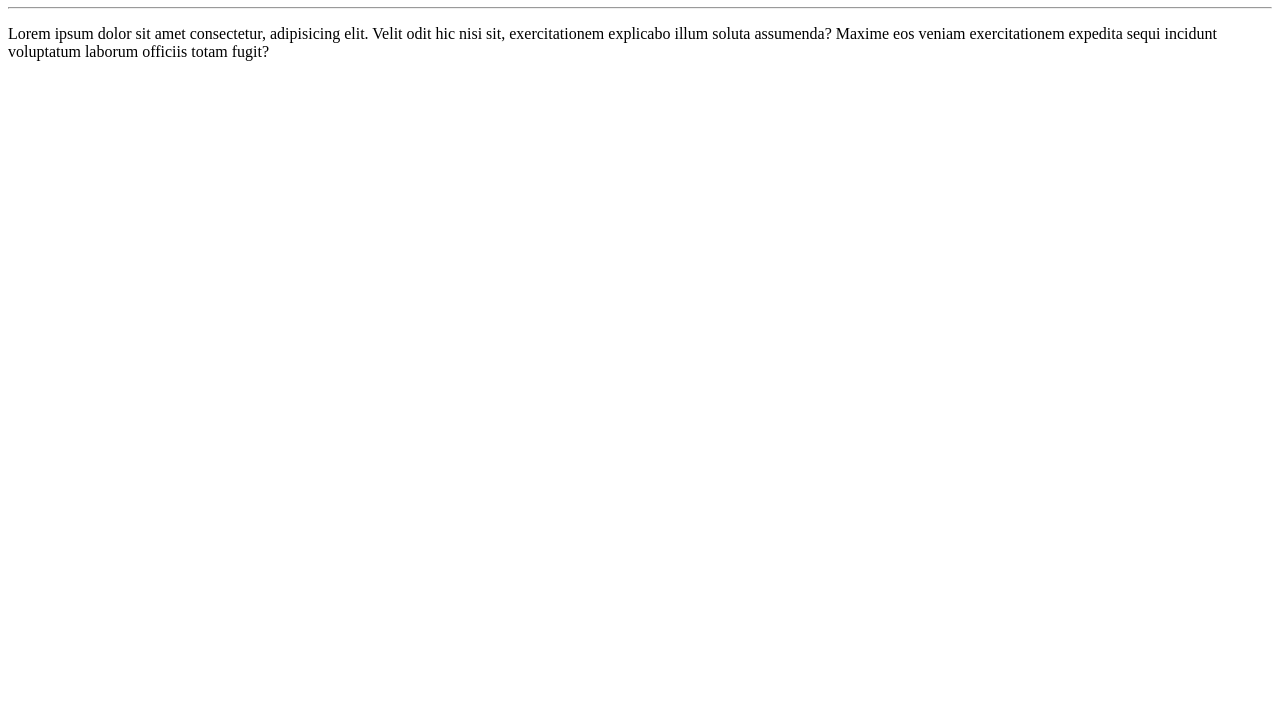
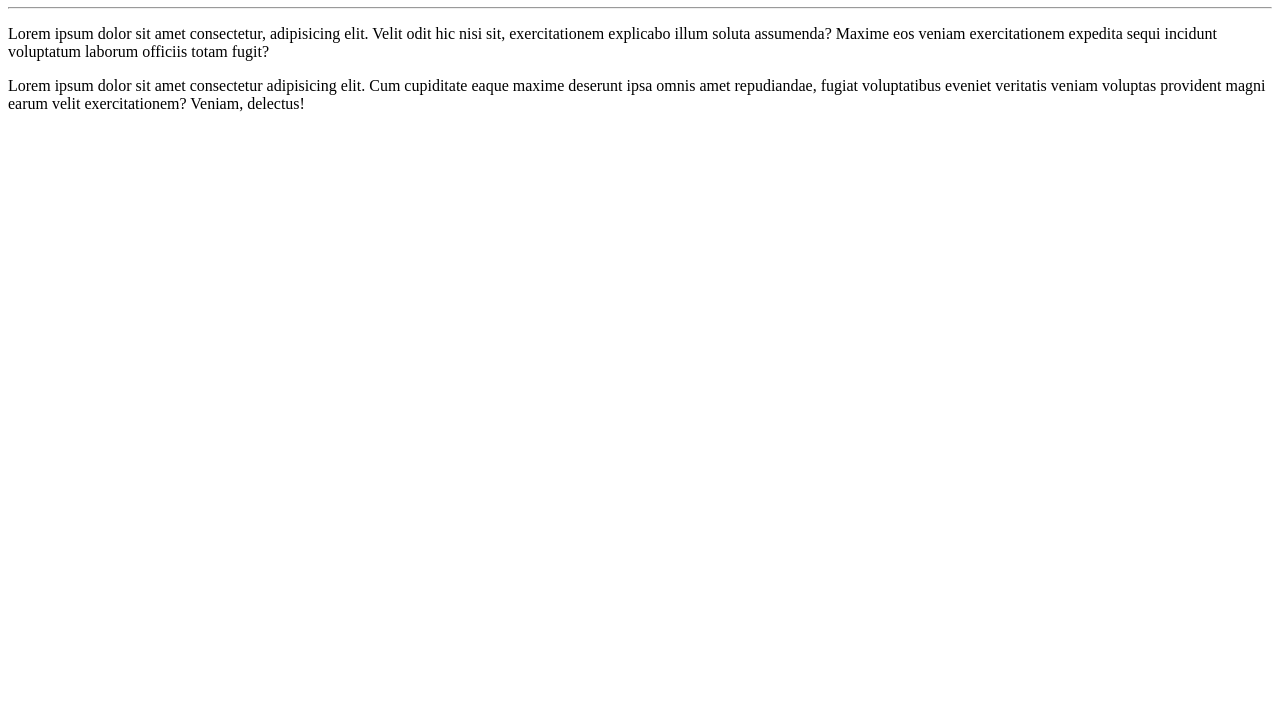
Before and after one commit to RafaelALexandre2112/rafa_dark, a plain HTML site: page site exemplo rafa dark/index.html in a window 1280 px wide. Shown: the part 73-800 px from the top of the page. Drawn offline with Linux system fonts and the light colour scheme.

Commit message:
adicionei um paragrafo

```diff
--- a/site exemplo rafa dark/index.html
+++ b/site exemplo rafa dark/index.html
@@ -10,5 +10,6 @@
     <h1>Ola, mundo!</h1>
     <hr>
     <p>Lorem ipsum dolor sit amet consectetur, adipisicing elit. Velit odit hic nisi sit, exercitationem explicabo illum soluta assumenda? Maxime eos veniam exercitationem expedita sequi incidunt voluptatum laborum officiis totam fugit?</p>
+    <p>Lorem ipsum dolor sit amet consectetur adipisicing elit. Cum cupiditate eaque maxime deserunt ipsa omnis amet repudiandae, fugiat voluptatibus eveniet veritatis veniam voluptas provident magni earum velit exercitationem? Veniam, delectus!</p>
 </body>
 </html>
```
